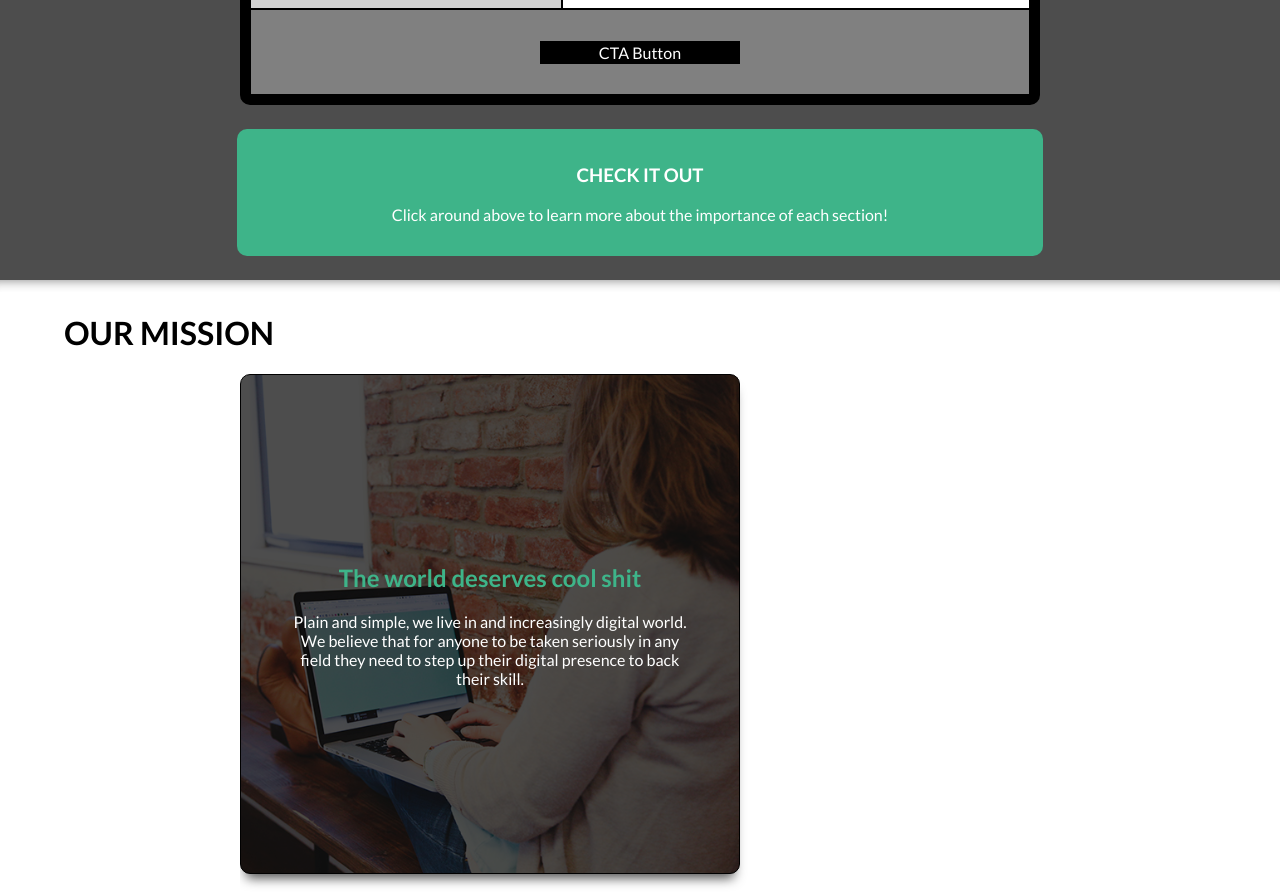
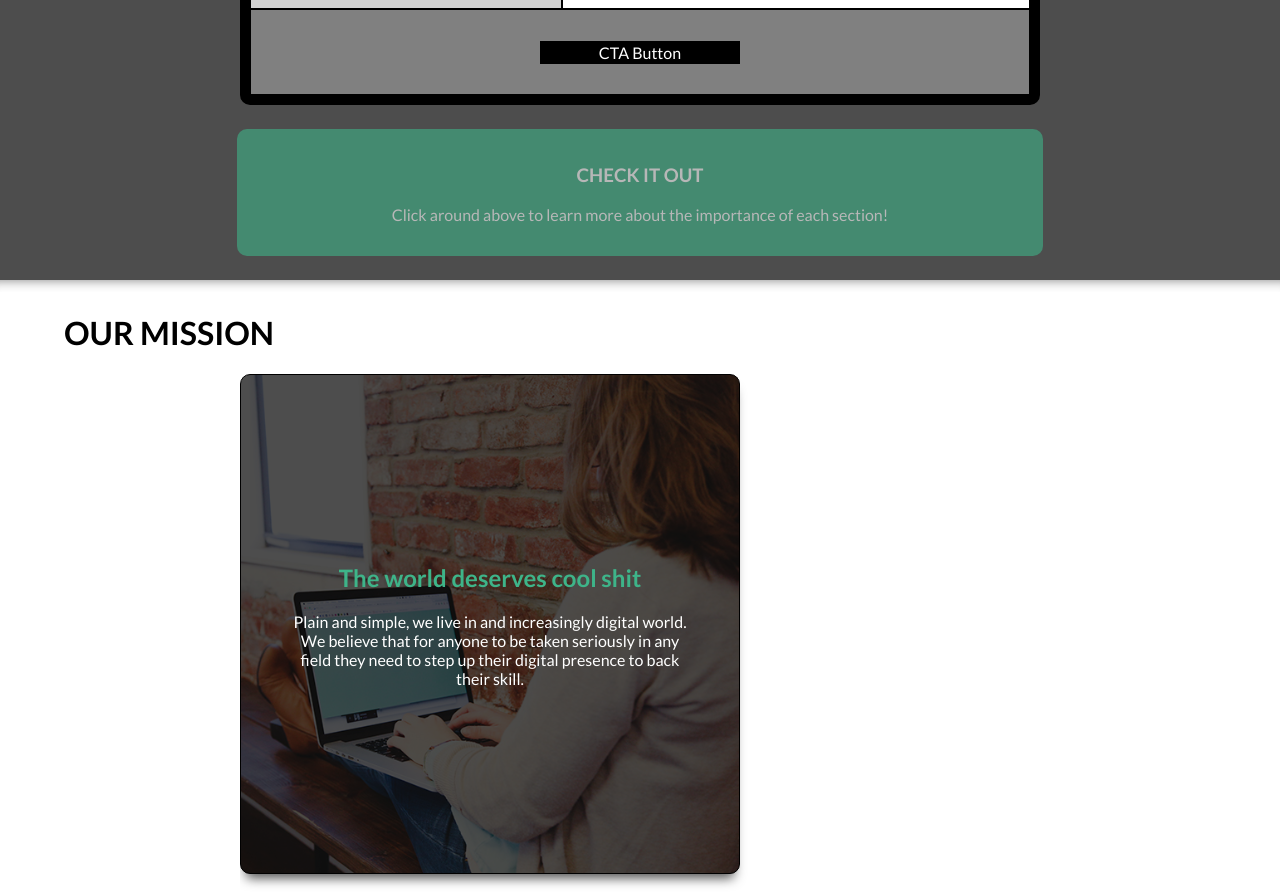
Before and after one commit to chris-milliano/itsmy-fyi-site, an Angular app: page / in a window 1280 px wide. Shown: the part 1340-2236 px from the top of the page. Built offline with nearby package versions, Linux system fonts and the light colour scheme.

Commit message:
FEAT: Add pulse animation to draw user attention to the click-around CTA

```diff
--- a/src/app/pages/home/home.component.html
+++ b/src/app/pages/home/home.component.html
@@ -92,7 +92,9 @@
 
 
 
-            <div id="what__section-info" class="container">
+            <div id="what__section-info"
+                class="container"
+                [ngClass]="{ 'pulse-animation': !hasSectionBeenClicked }">
 
                 <div [ngClass]="{ 'section-info__text--show' : selectedSection == 'default' }"
                     class="container section-info__text">
--- a/src/app/pages/home/home.component.scss
+++ b/src/app/pages/home/home.component.scss
@@ -1,4 +1,14 @@
 @import "../../../variables.scss";
+
+@keyframes pulse {
+    0% { opacity: 1; }
+    50% { opacity: .5; }
+    100% { opacity: 1; }
+}
+
+.pulse-animation {
+    animation: pulse 2s .5s ease infinite;
+}
 
 #home {
 
--- a/src/app/pages/home/home.component.ts
+++ b/src/app/pages/home/home.component.ts
@@ -10,8 +10,9 @@ import { Router } from '@angular/router';
 
 export class HomeComponent implements OnInit {
 
-    // Hold display text variable
+    // Hold display text vars
     selectedSection: string = "default";
+    hasSectionBeenClicked: boolean = false;
 
 
     constructor(
@@ -25,7 +26,7 @@ export class HomeComponent implements OnInit {
 
     // Change out the text to explain the section the user selected
     updateSelectedSection(optionSelected: string) {
-        console.log("SELECT: ", optionSelected);
+        if (this.hasSectionBeenClicked == false) { this.hasSectionBeenClicked = true }
         this.selectedSection = optionSelected;
     }
 
```
